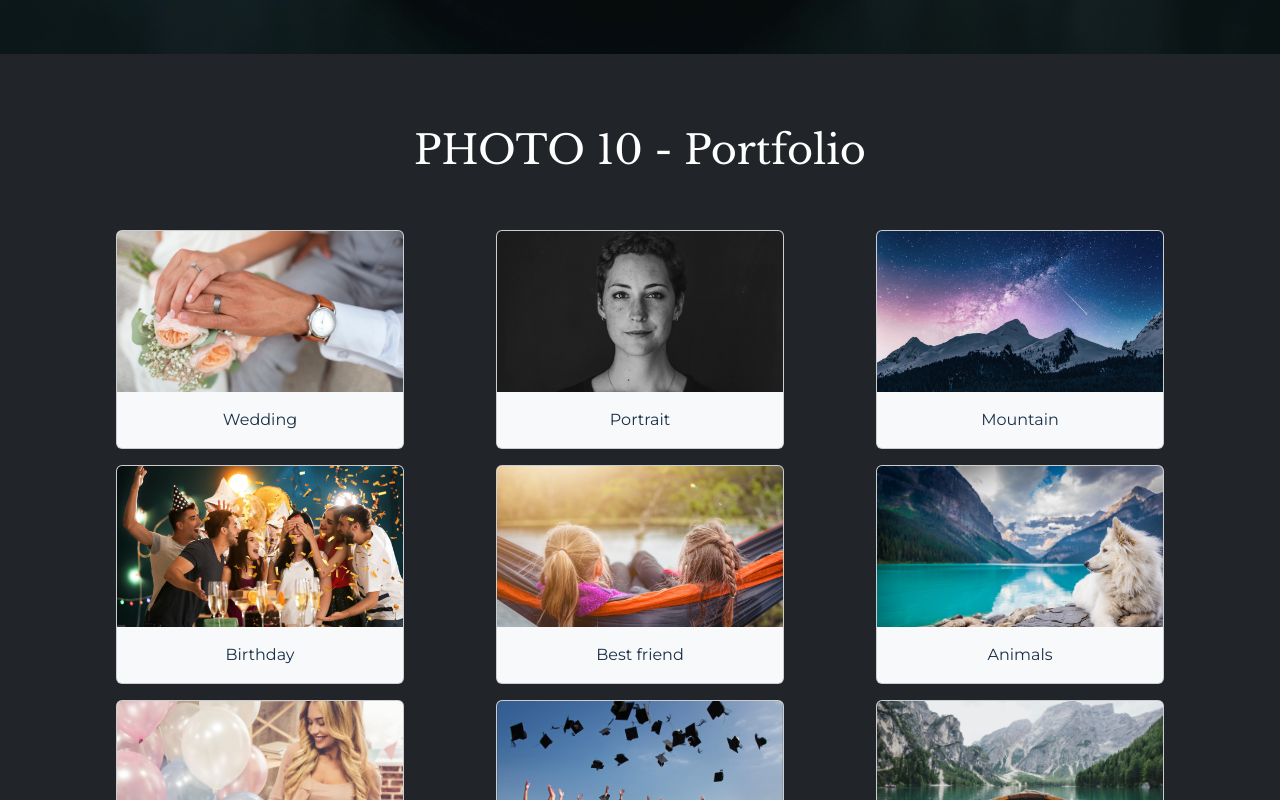
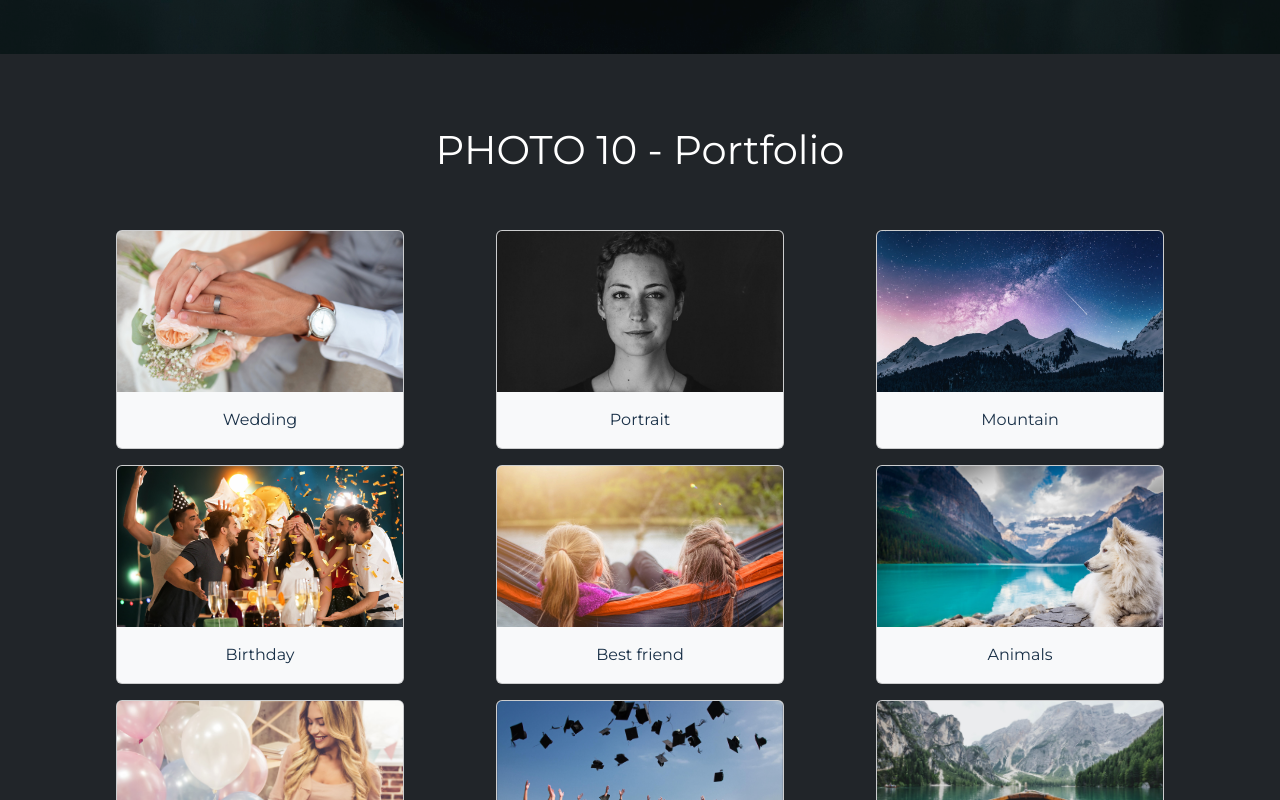
Before and after one commit to ChristineWeidhofer/Frontend-Team-Project, an Angular app: page / in a window 1280 px wide. Shown: the part 860-1660 px from the top of the page. Built offline with nearby package versions, Linux system fonts and the light colour scheme.

Commit message:
font change

```diff
--- a/src/styles.css
+++ b/src/styles.css
@@ -21,9 +21,9 @@ body {
     color: black;
 }
 
-h1, h2, h3 {
+/* h1, h2, h3 {
     font-family: 'Libre Baskerville', serif;
-}
+} */
 
 .max {
     max-width: 1600px;
```
